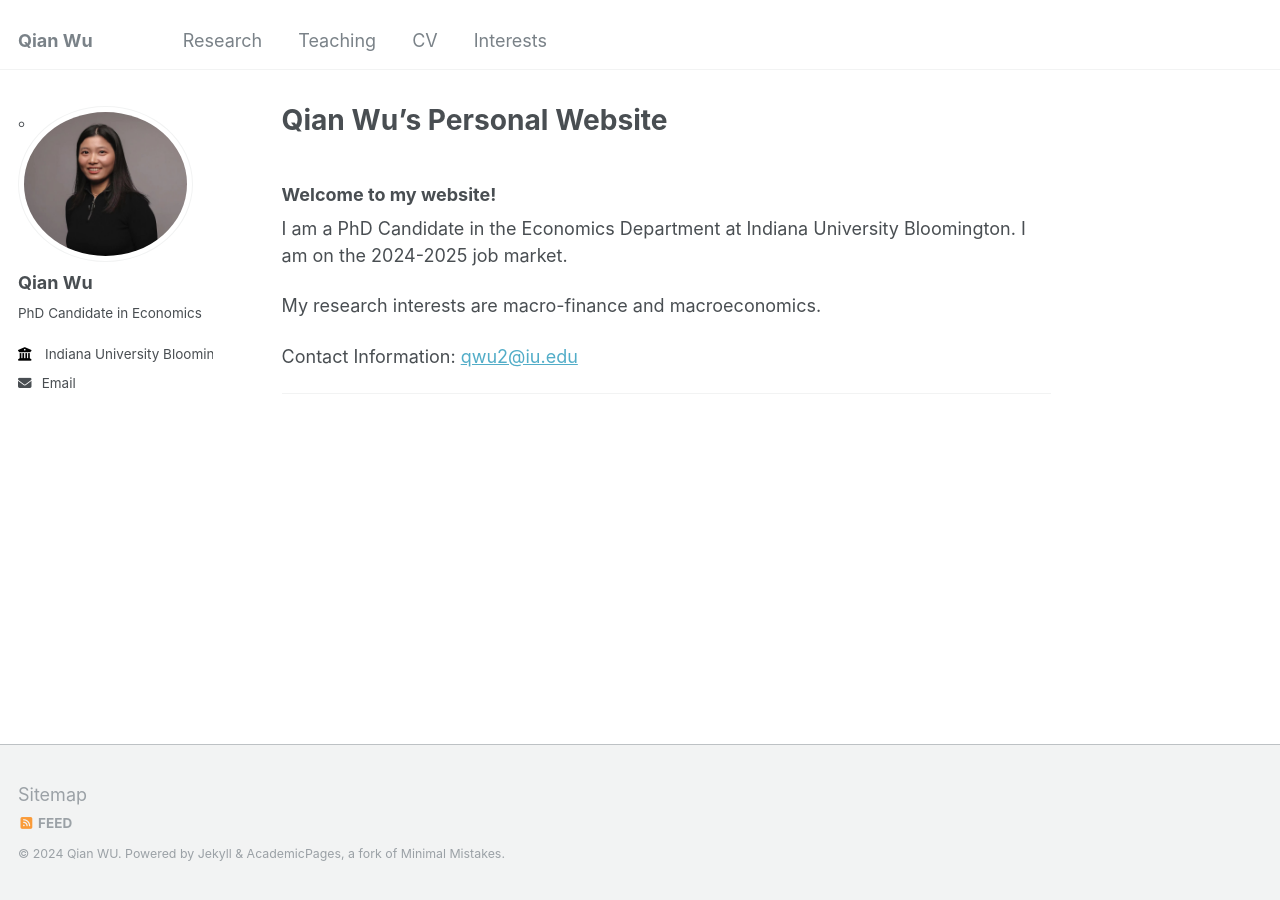
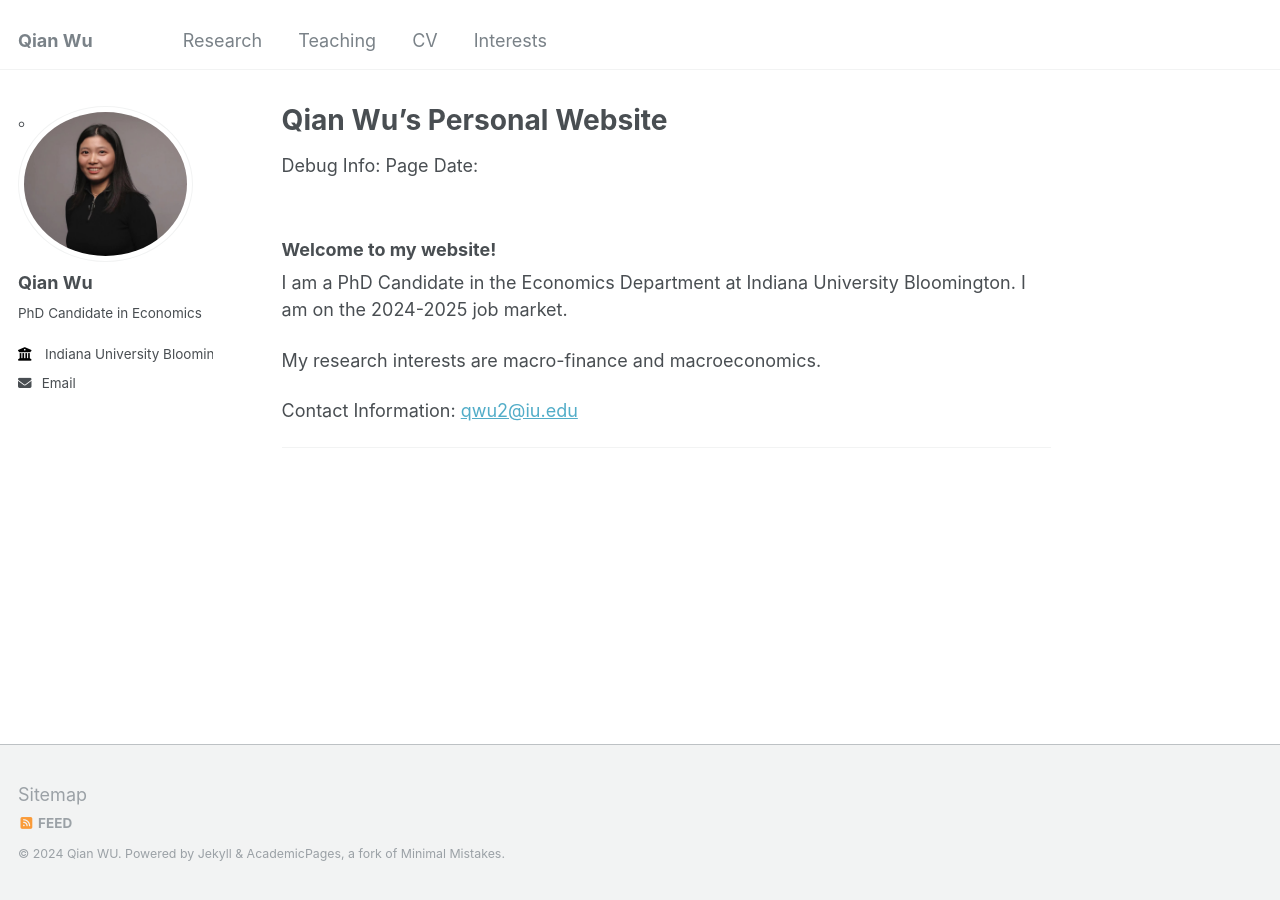
Before and after one commit to qianwu-ef/qianwu-ef.github.io, a Jekyll site: the page built from _pages/about.md, in a window 1280 px wide. Built offline with Jekyll 4.4.1, drawn with Linux system fonts in a browser that asks for light colours.

Commit message:
date format updated

```diff
--- a/_layouts/single.html
+++ b/_layouts/single.html
@@ -35,14 +35,15 @@
         {% endif %}
 
 
-
-        {% if page.collection == 'teaching' %}
-        {% assign date_parts = page.date | split: ", " %}
+        {% assign date_string = page.date %}
+        {% assign date_parts = date_string | split: ", " %}
         {% assign start_date = date_parts[0] %}
         {% assign end_date = date_parts[1] %}
 
         <!-- Debug Information -->
         <p>Debug Info: Page Date: {{ page.date }}</p>
+
+        {% if page.collection == 'teaching' %}
 
         <p> {{ page.type }}, <i>{{ page.venue }}</i>,
           {% if end_date %}
```
